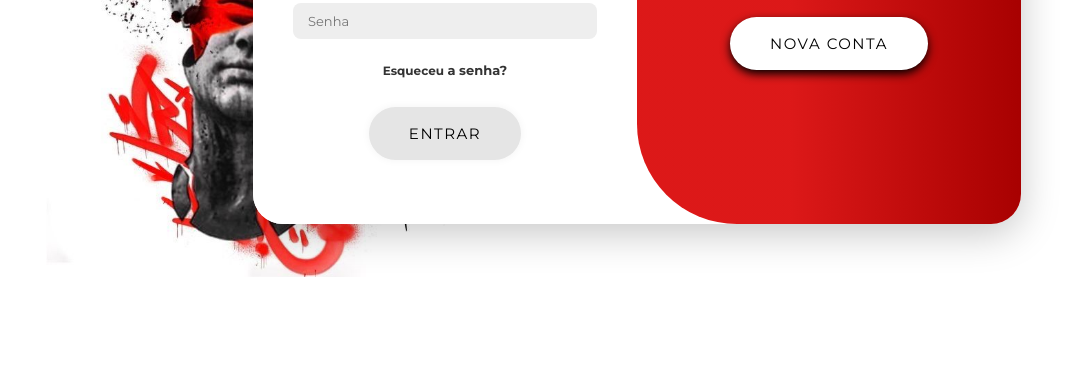
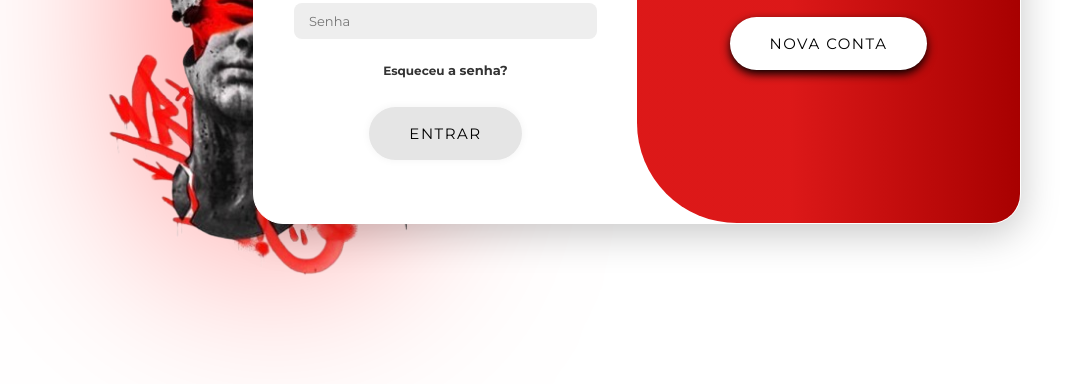
Before and after one commit to caueeeee/localsurf2.0, a plain HTML site: page Login.html in a window 1280 px wide. Shown: the part 416-800 px from the top of the page, without its empty margins (3-1069 px from the left). Drawn offline with Linux system fonts and the light colour scheme.

Commit message:
Alterações no estilo da tela de login, imagem de fundo com drop-filter, container com borda branca de 1 px.

```diff
--- a/Login.css
+++ b/Login.css
@@ -14,11 +14,13 @@
 
 }
 
-.fundo{
+.fundo {
     position: absolute;
     left: 3%;
     width: 32%;
+    filter: drop-shadow(2px 2px 100px rgba(255, 0, 0, 0.5));
 }
+
 
 * {
     margin: 0;
@@ -39,7 +41,7 @@ body {
 
 body.fade-in {
     opacity: 1;
-  }
+}
 
 .container {
     background-color: #fff;
@@ -52,6 +54,7 @@ body.fade-in {
     width: 768px;
     max-width: 100%;
     min-height: 480px;
+    border: 1px solid white;
 }
 
 .container p {
@@ -289,7 +292,7 @@ button:active {
     content: '';
     /* Cria o pseudo-elemento */
     position: absolute;
-    bottom: -3;
+    bottom: -0;
     /* Posiciona a linha abaixo do texto */
     left: 0;
     /* Começa do lado esquerdo */
--- a/Login.html
+++ b/Login.html
@@ -11,7 +11,7 @@
 
 <body>
 
-    <img class="fundo" src="BackgroundLogin/back.jpg" alt="">
+    <img class="fundo" src="BackgroundLogin/backk.png" alt="">
 
     <div class="container" id="container">
         <div class="form-container sign-up">
```
Also changed, not shown: BackgroundLogin/backk.png (added).
